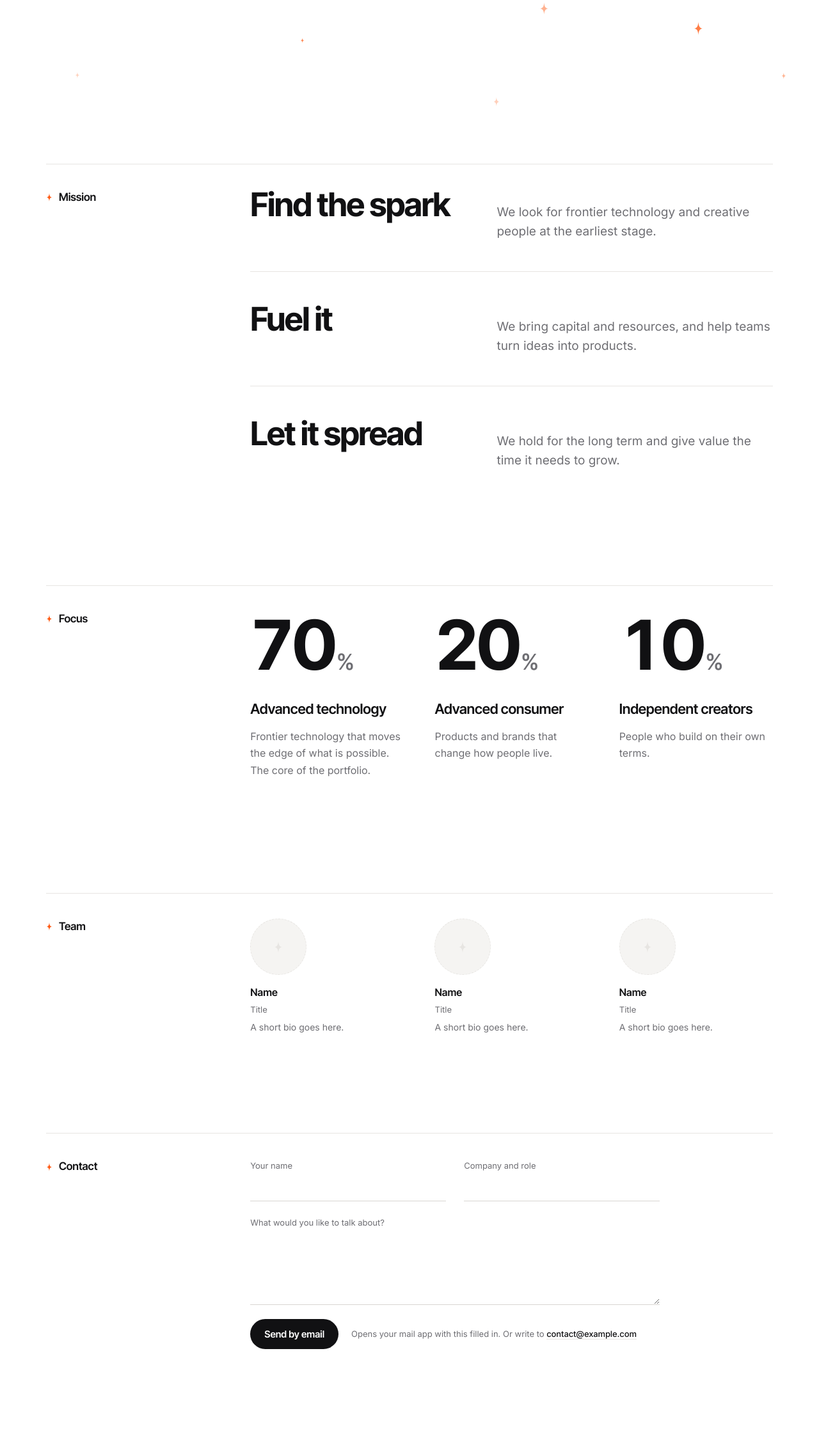
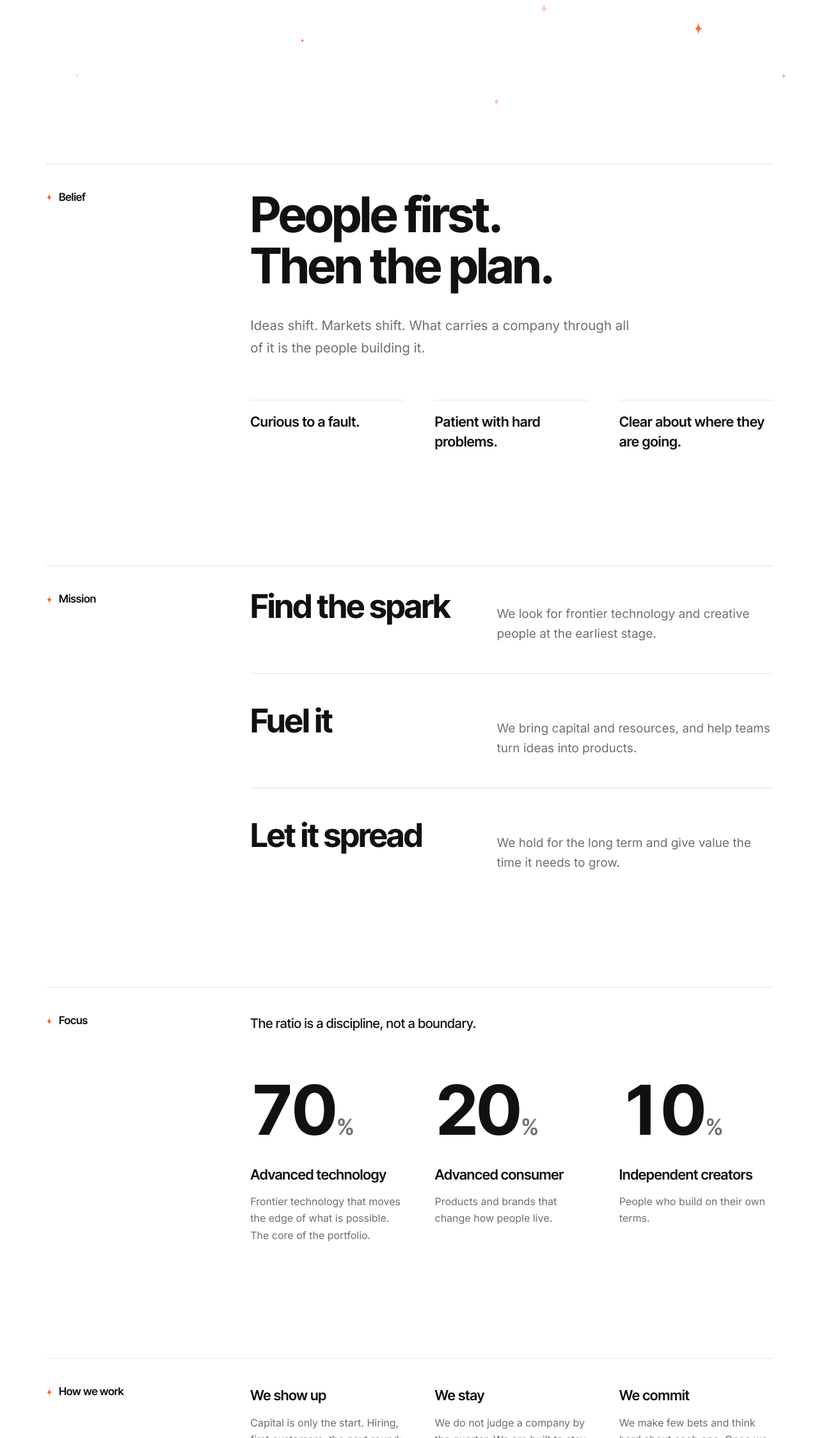
Before and after one commit to PTTheGreat/spark-unlimited-investment, a plain HTML site: page index.html in a window 1280 px wide. Shown: the part 552-2800 px from the top of the page at 64% size. Drawn offline with Linux system fonts and the light colour scheme.

Commit message:
Fuller copy: add Belief and How we work sections, section leads
Co-Authored-By: Claude Opus 5.5 <noreply@anthropic.com>
Claude-Session: https://claude.ai/code/session_0126B9GEAHay6nTF9Xmi1sDD

```diff
--- a/index.html
+++ b/index.html
@@ -136,6 +136,14 @@ h2 + .three { margin-top: 48px; }
 .step h2 { font-size: clamp(32px, 4vw, 54px); white-space: nowrap; }
 .step p { margin: 0; color: var(--muted); font-size: clamp(16px, 1.5vw, 19px); line-height: 1.6; }
 @media (max-width: 760px) { .step { grid-template-columns: 1fr; } .step h2 { white-space: normal; } .step p { font-size: 16px; } }
+.statement { font-size: clamp(40px, 6vw, 84px); line-height: 1.04; }
+html[data-lang="zh"] .statement { line-height: 1.15; }
+.lead { margin: 0; color: var(--muted); font-size: clamp(17px, 1.6vw, 21px); line-height: 1.7; max-width: 30em; }
+.statement + .lead { margin-top: clamp(24px, 3vw, 36px); }
+.lead.top { color: var(--fg); font-family: var(--display); font-weight: 500; margin-bottom: clamp(40px, 5vw, 64px); }
+.traits { list-style: none; margin: clamp(40px, 5vw, 64px) 0 0; padding: 0; display: grid; grid-template-columns: repeat(3, minmax(0, 1fr)); gap: 20px 48px; }
+.traits li { font-family: var(--display); font-weight: 600; font-size: clamp(18px, 1.7vw, 22px); line-height: 1.4; padding-top: 18px; border-top: 1px solid var(--line); }
+@media (max-width: 760px) { .traits { grid-template-columns: 1fr; } }
 /* Mission: 1, 3, 9 sparks */
 .grow { display: grid; justify-content: start; align-content: end; gap: 5px; height: 50px; margin-bottom: 18px; }
 .grow svg { width: 10px; height: 13px; fill: var(--spark); display: block; }
@@ -210,6 +218,7 @@ footer .wrap { padding-block: clamp(56px, 7vw, 96px) 40px; }
       <span class="word">Spark Unlimited Investment</span>
     </a>
     <nav>
+      <a href="#belief"><span data-l="en">Belief</span><span data-l="zh">信念</span></a>
       <a href="#mission"><span data-l="en">Mission</span><span data-l="zh">使命</span></a>
       <a href="#focus"><span data-l="en">Focus</span><span data-l="zh">投资方向</span></a>
       <a href="#team"><span data-l="en">Team</span><span data-l="zh">管理团队</span></a>
@@ -228,6 +237,21 @@ footer .wrap { padding-block: clamp(56px, 7vw, 96px) 40px; }
         <span data-l="en">Spark the unlimited</span>
         <span data-l="zh">一点星火，无限可能</span>
       </h1>
+    </div>
+  </section>
+
+  <section class="block" id="belief">
+    <div class="wrap grid">
+      <p class="kicker"><svg viewBox="0 0 24 32"><use href="#spark"/></svg><span data-l="en">Belief</span><span data-l="zh">信念</span></p>
+      <div class="body">
+        <h2 class="statement"><span data-l="en">People first. Then the plan.</span><span data-l="zh">先看人，再看事。</span></h2>
+        <p class="lead"><span data-l="en">Ideas shift. Markets shift. What carries a company through all of it is the people building it.</span><span data-l="zh">想法会变，市场会变，赛道也会变。能带着一家公司穿过这些变化的，是做事的人。</span></p>
+        <ul class="traits">
+          <li><span data-l="en">Curious to a fault.</span><span data-l="zh">好奇到近乎执拗。</span></li>
+          <li><span data-l="en">Patient with hard problems.</span><span data-l="zh">耐得住真正的难题。</span></li>
+          <li><span data-l="en">Clear about where they are going.</span><span data-l="zh">清楚自己要去哪里。</span></li>
+        </ul>
+      </div>
     </div>
   </section>
 
@@ -257,6 +281,7 @@ footer .wrap { padding-block: clamp(56px, 7vw, 96px) 40px; }
     <div class="wrap grid">
       <p class="kicker"><svg viewBox="0 0 24 32"><use href="#spark"/></svg><span data-l="en">Focus</span><span data-l="zh">投资方向</span></p>
       <div class="body">
+      <p class="lead top"><span data-l="en">The ratio is a discipline, not a boundary.</span><span data-l="zh">比例是纪律，不是边界。</span></p>
       <div class="three" id="cols">
         <div class="item">
           <div class="num" role="img" aria-label="70%">70<span>%</span></div>
@@ -272,6 +297,28 @@ footer .wrap { padding-block: clamp(56px, 7vw, 96px) 40px; }
           <div class="num" role="img" aria-label="10%">10<span>%</span></div>
           <h3><span data-l="en">Independent creators</span><span data-l="zh">独立创作者</span></h3>
           <p><span data-l="en">People who build on their own terms.</span><span data-l="zh">以个人之力创造的人。</span></p>
+        </div>
+      </div>
+      </div>
+    </div>
+  </section>
+
+  <section class="block" id="approach">
+    <div class="wrap grid">
+      <p class="kicker"><svg viewBox="0 0 24 32"><use href="#spark"/></svg><span data-l="en">How we work</span><span data-l="zh">我们的方式</span></p>
+      <div class="body">
+      <div class="three">
+        <div class="item">
+          <h3><span data-l="en">We show up</span><span data-l="zh">在场</span></h3>
+          <p><span data-l="en">Capital is only the start. Hiring, first customers, the next round: we are there for all of it.</span><span data-l="zh">资本只是开始。招人、找客户、下一轮融资，我们都在。</span></p>
+        </div>
+        <div class="item">
+          <h3><span data-l="en">We stay</span><span data-l="zh">长期</span></h3>
+          <p><span data-l="en">We do not judge a company by the quarter. We are built to stay for the whole arc.</span><span data-l="zh">不按季度评判一家公司，愿意陪它走完一个完整的周期。</span></p>
+        </div>
+        <div class="item">
+          <h3><span data-l="en">We commit</span><span data-l="zh">笃定</span></h3>
+          <p><span data-l="en">We make few bets and think hard about each one. Once we are in, we are all in.</span><span data-l="zh">出手不多，每一笔都想得很深。认定了，就全力以赴。</span></p>
         </div>
       </div>
       </div>
@@ -310,6 +357,7 @@ footer .wrap { padding-block: clamp(56px, 7vw, 96px) 40px; }
     <div class="wrap grid">
       <p class="kicker"><svg viewBox="0 0 24 32"><use href="#spark"/></svg><span data-l="en">Contact</span><span data-l="zh">联系我们</span></p>
       <div class="body">
+      <p class="lead top"><span data-l="en">Building something others do not see yet? We would like to hear about it.</span><span data-l="zh">如果你在做一件别人还没看懂的事，我们想听听。</span></p>
       <form class="form" id="contact-form" data-to="contact@example.com" novalidate>
         <div class="row2">
           <label class="field"><span class="lab"><span data-l="en">Your name</span><span data-l="zh">你的姓名</span></span><input type="text" name="name" autocomplete="name" required></label>
@@ -371,14 +419,13 @@ footer .wrap { padding-block: clamp(56px, 7vw, 96px) 40px; }
   });
 
   // Chinese body copy breaks only after a comma, never mid-phrase
-  document.querySelectorAll('.item p [data-l="zh"], .step p [data-l="zh"], .legal [data-l="zh"]').forEach(function (el) {
-    if (el.closest('.legal')) return;
-    var parts = el.textContent.split('，');
+  document.querySelectorAll('.item p [data-l="zh"], .step p [data-l="zh"], .lead [data-l="zh"]').forEach(function (el) {
+    var parts = el.textContent.match(/[^，。]+[，。]?/g) || [];
     if (parts.length < 2) return;
     el.textContent = '';
     parts.forEach(function (t, i) {
       var s = document.createElement('span'); s.className = 'nw';
-      s.textContent = t + (i < parts.length - 1 ? '，' : ''); el.appendChild(s);
+      s.textContent = t; el.appendChild(s);
     });
   });
 
@@ -544,7 +591,7 @@ footer .wrap { padding-block: clamp(56px, 7vw, 96px) 40px; }
       gsap.from('h1', { y: 28, opacity: 0, duration: 0.9, delay: 0.15, ease: ease });
     }
     document.querySelectorAll('.block').forEach(function (sec) {
-      gsap.from(sec.querySelectorAll('.kicker, .step, .grow, .num, .item h3, .item p, .person, .field, .send'), {
+      gsap.from(sec.querySelectorAll('.kicker, .statement, .lead, .traits li, .step, .grow, .num, .item h3, .item p, .person, .field, .send'), {
         y: 20, opacity: 0, duration: 0.8, stagger: 0.06, ease: ease,
         scrollTrigger: { trigger: sec, start: 'top 78%', once: true }
       });
```
